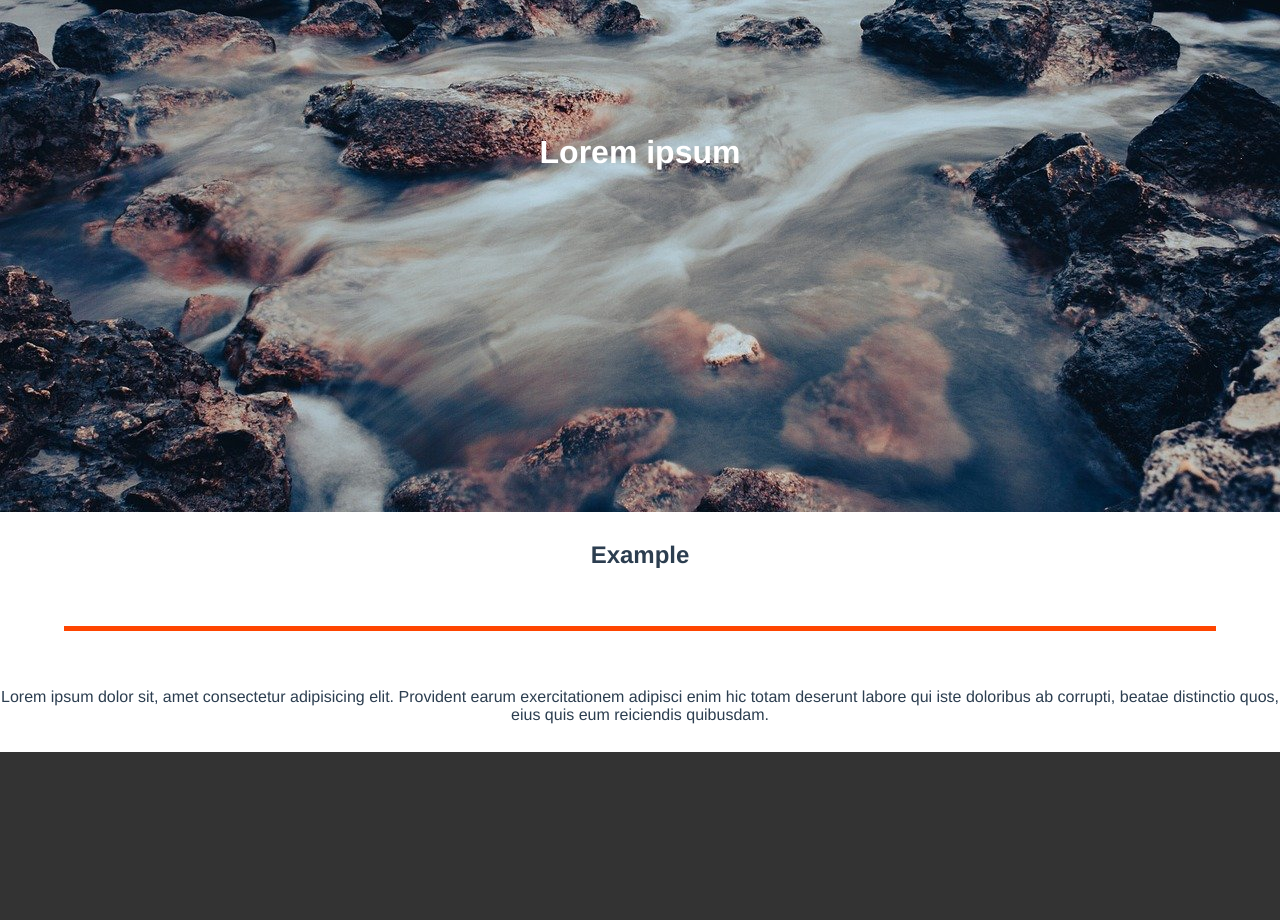
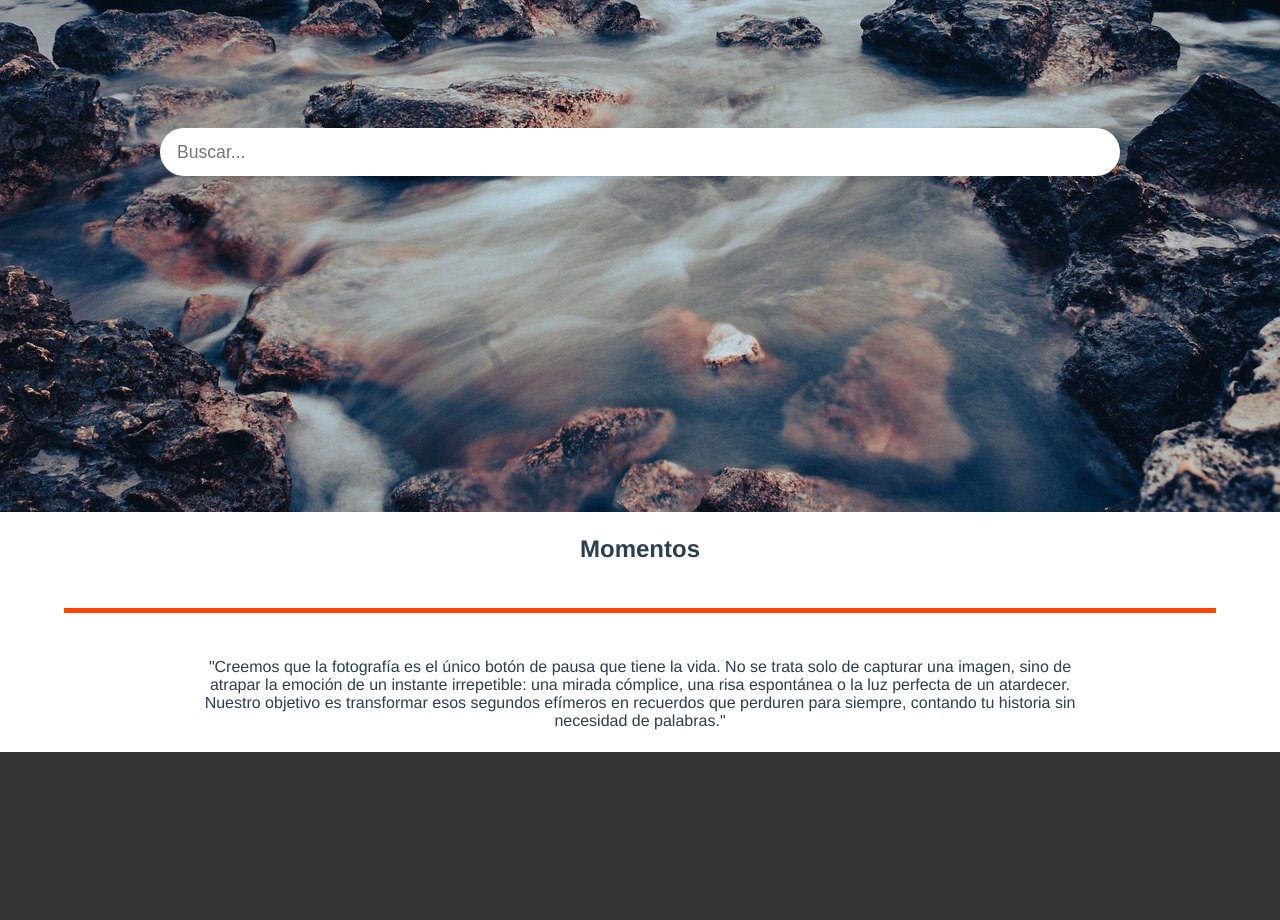
Before and after one commit to ChrisLaurian/fotoStudio, a Vue app: page / in a window 1280 px wide. Shown: the part 320-1240 px from the top of the page. Built offline with nearby package versions, Linux system fonts and the light colour scheme.

Commit message:
BarraDeBusqueda implementada Solo Visual

```diff
--- /dev/null
+++ b/src/components/BarraDeBusqueda.vue
@@ -0,0 +1,78 @@
+<template>
+  <div class="search-container">
+    <div class="search-box">
+
+      <input
+        type="text"
+        class="search-input"
+        placeholder="Buscar..."
+      />
+    </div>
+  </div>
+</template>
+
+<script setup>
+// No se requiere lógica por ahora, solo es estético.
+</script>
+
+<style scoped>
+/* Contenedor principal para centrar la barra */
+.search-container {
+  display: flex;
+
+
+}
+
+/* La caja blanca de la barra */
+.search-box {
+  display: flex;
+  align-items: center;
+  justify-content: center;
+  padding-left: 1em;
+  width: 75%;
+  height: 3em;
+  background: #ffffff;
+  border-radius: 50px; /* Bordes redondeados (Pill shape) */
+  box-shadow: 0 4px 6px rgba(0, 0, 0, 0.1); /* Sombra suave */
+  transition: all 0.3s ease; /* Suaviza las animaciones */
+  border: 1px solid transparent; /* Para que no salte al poner borde en hover */
+}
+
+/* El input invisible (sin bordes) */
+.search-input {
+  width: 100%;
+  border: none;
+  outline: none;
+  background: transparent;
+  font-size: 1.1rem;
+  color: #333;
+
+}
+
+/* Estilo del icono SVG */
+.search-icon {
+  width: auto;
+  height: auto;
+  color: #888; /* Gris suave */
+  transition: color 0.3s ease;
+}
+
+/* --- EFECTOS VISUALES --- */
+
+/* Efecto Hover: La barra se levanta un poco y la sombra crece */
+.search-box:hover {
+  transform: translateY(-2px);
+  box-shadow: 0 8px 15px rgba(0, 0, 0, 0.15);
+}
+
+/* Efecto Focus-within: Cuando el usuario hace clic para escribir */
+.search-box:focus-within {
+  border-color: #ff4500; /* Borde naranja (tu color de acento) */
+  box-shadow: 0 4px 12px rgba(255, 69, 0, 0.2); /* Resplandor naranja suave */
+}
+
+/* Cambiar color del icono cuando se está escribiendo */
+.search-box:focus-within .search-icon {
+  color: #ff4500;
+}
+</style>
--- a/src/views/Inicio.vue
+++ b/src/views/Inicio.vue
@@ -1,13 +1,19 @@
 <template>
   <div>
     <div class="Fondo">
-      <h1>Lorem ipsum</h1>
+
+      <BarraDeBusqueda />
     </div>
 
     <div class="section">
-      <h2>Example</h2>
+      <h2>Momentos</h2>
       <div class="Line"></div>
-      <p>Lorem ipsum dolor sit, amet consectetur adipisicing elit. Provident earum exercitationem adipisci enim hic totam deserunt labore qui iste doloribus ab corrupti, beatae distinctio quos, eius quis eum reiciendis quibusdam.</p>
+
+      <p class="Parrafo">"Creemos que la fotografía es el único botón de pausa que tiene la vida.
+        No se trata solo de capturar una imagen, sino de atrapar la emoción de un instante irrepetible:
+        una mirada cómplice, una risa espontánea o la luz perfecta de un atardecer.
+        Nuestro objetivo es transformar esos segundos efímeros en recuerdos que perduren para siempre,
+        contando tu historia sin necesidad de palabras."</p>
     </div>
 
     <div class="Galeria"></div>
@@ -16,8 +22,13 @@
 </template>
 
 <script>
+import BarraDeBusqueda from '../components/BarraDeBusqueda.vue';
+
 export default {
   name: 'PaginaInicio',
+  components: { BarraDeBusqueda,
+
+  }
 };
 </script>
 
@@ -60,4 +71,8 @@ h1 {
   margin: 0 auto;
 }
 
+.Parrafo{
+  width: 70%;
+  height: auto;
+}
 </style>
```
